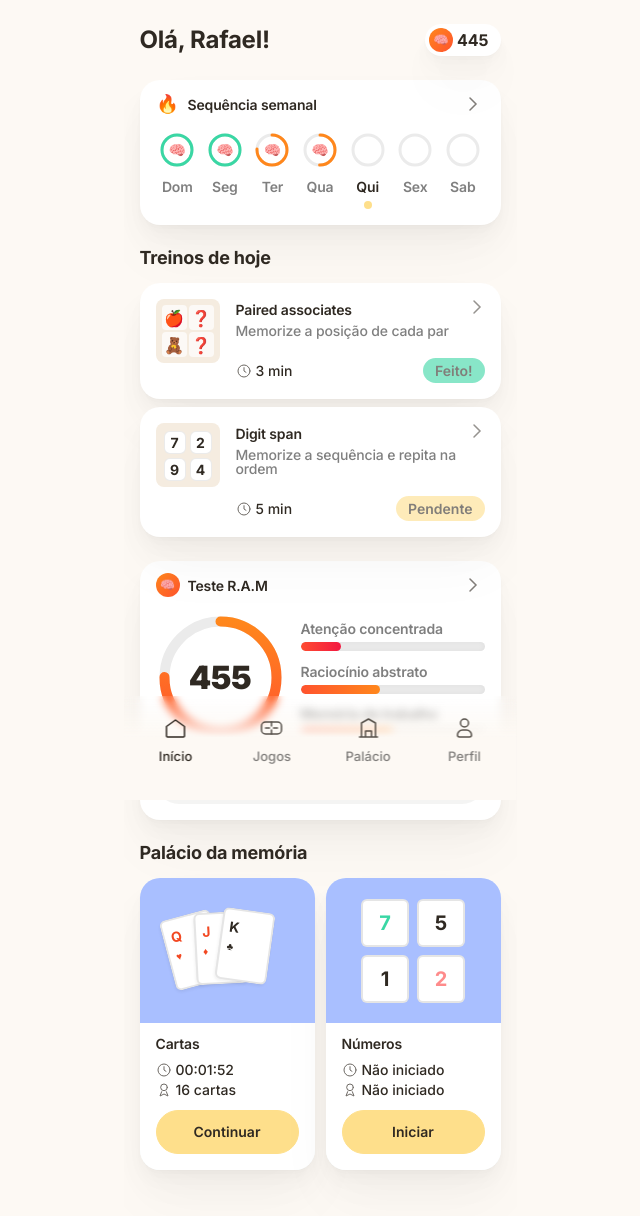
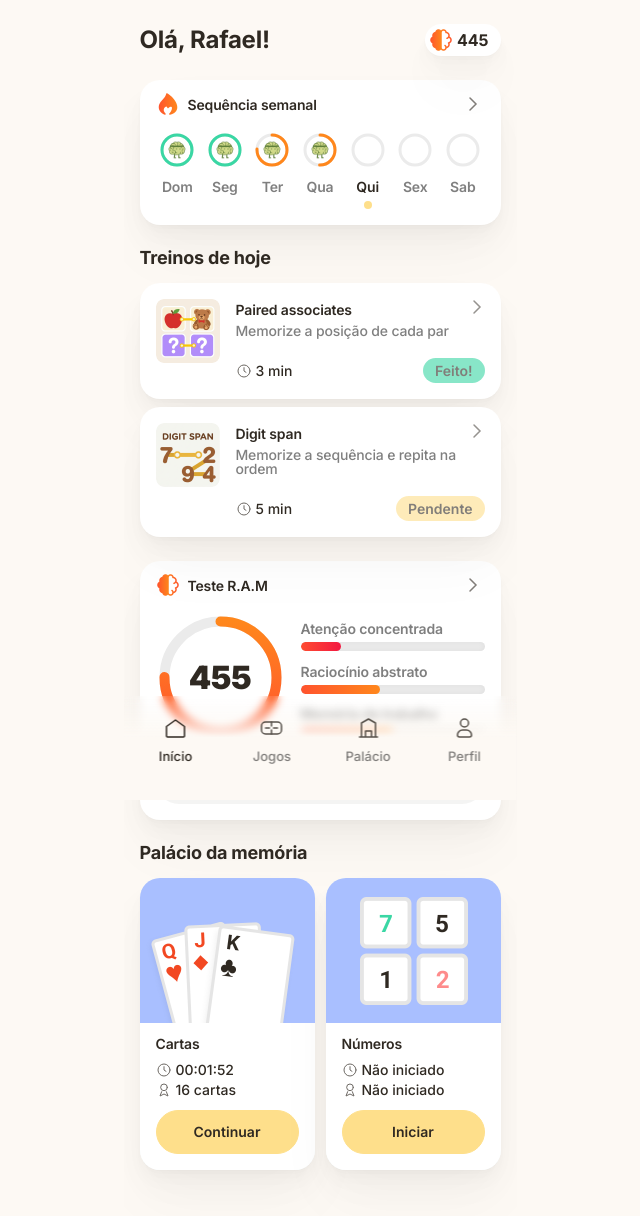
Before and after one commit to victorlunadesigner/memory-club-prototypes, a plain HTML site: page prototype-02/daily.html in a window 1280 px wide. Shown: the whole page, without its empty margins (320-960 px from the left). Drawn offline with Linux system fonts and the light colour scheme.

Commit message:
Sync prototypes from memory-club

```diff
--- a/prototype-02/daily.html
+++ b/prototype-02/daily.html
@@ -21,14 +21,18 @@
       <header class="home-header">
         <h1 class="home-header__greeting">Olá, Rafael!</h1>
         <a href="profile.html" class="points-pill" aria-label="445 pontos">
-          <span class="points-pill__icon" aria-hidden="true">🧠</span>
+          <span class="points-pill__icon">
+            <img src="assets/icon-brain.png" width="24" height="24" alt="" aria-hidden="true">
+          </span>
           <span class="points-pill__value">445</span>
         </a>
       </header>
 
       <section class="card streak-card" aria-label="Sequência semanal">
         <div class="card-header">
-          <span class="card-header__icon card-header__icon--fire" aria-hidden="true">🔥</span>
+          <span class="card-header__icon">
+            <img src="assets/icon-fire.png" width="24" height="24" alt="" aria-hidden="true">
+          </span>
           <span class="card-header__title">Sequência semanal</span>
           <svg class="card-header__chevron" width="24" height="24" viewBox="0 0 24 24" fill="none" stroke="currentColor" stroke-width="1.5" stroke-linecap="round" aria-hidden="true">
             <path d="M9 6l6 6-6 6"/>
@@ -42,7 +46,9 @@
                 <circle class="streak-day__fill streak-day__fill--green" cx="18" cy="18" r="15"
                   stroke-dasharray="94.2" stroke-dashoffset="0"/>
               </svg>
-              <span class="streak-day__brain" aria-hidden="true">🧠</span>
+              <span class="streak-day__brain">
+                <img src="assets/brain-mascot.png" width="22" height="22" alt="" aria-hidden="true">
+              </span>
             </div>
             <span class="streak-day__label">Dom</span>
           </div>
@@ -53,7 +59,9 @@
                 <circle class="streak-day__fill streak-day__fill--green" cx="18" cy="18" r="15"
                   stroke-dasharray="94.2" stroke-dashoffset="0"/>
               </svg>
-              <span class="streak-day__brain" aria-hidden="true">🧠</span>
+              <span class="streak-day__brain">
+                <img src="assets/brain-mascot.png" width="22" height="22" alt="" aria-hidden="true">
+              </span>
             </div>
             <span class="streak-day__label">Seg</span>
           </div>
@@ -64,7 +72,9 @@
                 <circle class="streak-day__fill streak-day__fill--orange" cx="18" cy="18" r="15"
                   stroke-dasharray="94.2" stroke-dashoffset="23"/>
               </svg>
-              <span class="streak-day__brain" aria-hidden="true">🧠</span>
+              <span class="streak-day__brain">
+                <img src="assets/brain-mascot.png" width="22" height="22" alt="" aria-hidden="true">
+              </span>
             </div>
             <span class="streak-day__label">Ter</span>
           </div>
@@ -75,7 +85,9 @@
                 <circle class="streak-day__fill streak-day__fill--orange" cx="18" cy="18" r="15"
                   stroke-dasharray="94.2" stroke-dashoffset="47"/>
               </svg>
-              <span class="streak-day__brain" aria-hidden="true">🧠</span>
+              <span class="streak-day__brain">
+                <img src="assets/brain-mascot.png" width="22" height="22" alt="" aria-hidden="true">
+              </span>
             </div>
             <span class="streak-day__label">Qua</span>
           </div>
@@ -113,9 +125,7 @@
           <svg class="training-card__chevron" width="24" height="24" viewBox="0 0 24 24" fill="none" stroke="currentColor" stroke-width="1.5" stroke-linecap="round" aria-hidden="true">
             <path d="M9 6l6 6-6 6"/>
           </svg>
-          <div class="training-card__thumb training-card__thumb--pairs" aria-hidden="true">
-            <span>🍎</span><span>❓</span><span>🧸</span><span>❓</span>
-          </div>
+          <img class="training-card__thumb" src="assets/thumb-paired-associates.png" width="64" height="64" alt="" aria-hidden="true">
           <h3 class="training-card__title">Paired associates</h3>
           <p class="training-card__desc">Memorize a posição de cada par</p>
           <div class="training-card__footer">
@@ -133,9 +143,7 @@
           <svg class="training-card__chevron" width="24" height="24" viewBox="0 0 24 24" fill="none" stroke="currentColor" stroke-width="1.5" stroke-linecap="round" aria-hidden="true">
             <path d="M9 6l6 6-6 6"/>
           </svg>
-          <div class="training-card__thumb training-card__thumb--digits" aria-hidden="true">
-            <span>7</span><span>2</span><span>9</span><span>4</span>
-          </div>
+          <img class="training-card__thumb" src="assets/thumb-digit-span.png" width="64" height="64" alt="" aria-hidden="true">
           <h3 class="training-card__title">Digit span</h3>
           <p class="training-card__desc">Memorize a sequência e repita na ordem</p>
           <div class="training-card__footer">
@@ -152,7 +160,9 @@
 
       <section class="card ram-card" aria-label="Teste R.A.M">
         <div class="card-header">
-          <span class="card-header__icon card-header__icon--brain" aria-hidden="true">🧠</span>
+          <span class="card-header__icon">
+            <img src="assets/icon-brain.png" width="24" height="24" alt="" aria-hidden="true">
+          </span>
           <span class="card-header__title">Teste R.A.M</span>
           <svg class="card-header__chevron" width="24" height="24" viewBox="0 0 24 24" fill="none" stroke="currentColor" stroke-width="1.5" stroke-linecap="round" aria-hidden="true">
             <path d="M9 6l6 6-6 6"/>
@@ -188,11 +198,7 @@
       <div class="palace-grid">
         <a href="#" class="palace-tile">
           <div class="palace-tile__visual">
-            <div class="palace-tile__cards" aria-hidden="true">
-              <div class="playing-card playing-card--q">Q<span class="playing-card__suit">♥</span></div>
-              <div class="playing-card playing-card--j">J<span class="playing-card__suit">♦</span></div>
-              <div class="playing-card playing-card--k">K<span class="playing-card__suit">♣</span></div>
-            </div>
+            <img src="assets/palace-cards.png" alt="" aria-hidden="true">
           </div>
           <div class="palace-tile__body">
             <h3 class="palace-tile__title">Cartas</h3>
@@ -216,12 +222,7 @@
 
         <a href="#" class="palace-tile">
           <div class="palace-tile__visual">
-            <div class="palace-tile__numbers" aria-hidden="true">
-              <div class="num-tile num-tile--green">7</div>
-              <div class="num-tile">5</div>
-              <div class="num-tile">1</div>
-              <div class="num-tile num-tile--red">2</div>
-            </div>
+            <img src="assets/palace-numbers.png" alt="" aria-hidden="true">
           </div>
           <div class="palace-tile__body">
             <h3 class="palace-tile__title">Números</h3>
--- a/prototype-02/styles.css
+++ b/prototype-02/styles.css
@@ -112,11 +112,15 @@ body {
   justify-content: center;
   width: 24px;
   height: 24px;
-  border-radius: 50%;
-  background: linear-gradient(135deg, #FF871C, #FF532E);
-  color: #fff;
-  font-size: 12px;
-  line-height: 1;
+  flex-shrink: 0;
+}
+
+.points-pill__icon img,
+.card-header__icon img {
+  display: block;
+  width: 24px;
+  height: 24px;
+  object-fit: contain;
 }
 
 .points-pill__value {
@@ -207,19 +211,6 @@ body {
   display: flex;
   align-items: center;
   justify-content: center;
-  font-size: 16px;
-  line-height: 1;
-}
-
-.card-header__icon--brain {
-  background: linear-gradient(135deg, #FF871C, #FF532E);
-  border-radius: 50%;
-  color: #fff;
-  font-size: 12px;
-}
-
-.card-header__icon--fire {
-  font-size: 18px;
 }
 
 /* Weekly streak */
@@ -276,8 +267,13 @@ body {
   display: flex;
   align-items: center;
   justify-content: center;
-  font-size: 14px;
-  line-height: 1;
+}
+
+.streak-day__brain img {
+  display: block;
+  width: 22px;
+  height: 22px;
+  object-fit: contain;
 }
 
 .streak-day__label {
@@ -347,43 +343,8 @@ body {
   width: 64px;
   height: 64px;
   border-radius: var(--radius-sm);
-  overflow: hidden;
-  background: var(--thumb-bg);
-}
-
-.training-card__thumb--pairs {
-  display: grid;
-  grid-template-columns: 1fr 1fr;
-  gap: 2px;
-  padding: 6px;
-}
-
-.training-card__thumb--pairs span {
-  display: flex;
-  align-items: center;
-  justify-content: center;
-  background: rgba(255, 255, 255, 0.7);
-  border-radius: 4px;
-  font-size: 16px;
-}
-
-.training-card__thumb--digits {
-  display: grid;
-  grid-template-columns: 1fr 1fr;
-  gap: 4px;
-  padding: 8px;
-}
-
-.training-card__thumb--digits span {
-  display: flex;
-  align-items: center;
-  justify-content: center;
-  background: #fff;
-  border: 1px solid rgba(0, 0, 0, 0.08);
-  border-radius: 6px;
-  font-size: 14px;
-  font-weight: 700;
-  color: var(--primary);
+  object-fit: cover;
+  display: block;
 }
 
 .training-card__title {
@@ -584,83 +545,17 @@ body {
 
 .palace-tile__visual {
   height: 145px;
-  background: var(--blue-soft);
-  display: flex;
-  align-items: center;
-  justify-content: center;
   overflow: hidden;
   position: relative;
 }
 
-.palace-tile__cards {
-  position: relative;
-  width: 120px;
-  height: 90px;
+.palace-tile__visual img {
+  display: block;
+  width: 100%;
+  height: 100%;
+  object-fit: cover;
+  object-position: center;
 }
-
-.playing-card {
-  position: absolute;
-  width: 52px;
-  height: 72px;
-  background: #fff;
-  border: 2px solid rgba(0, 0, 0, 0.1);
-  border-radius: 6px;
-  display: flex;
-  flex-direction: column;
-  align-items: flex-start;
-  padding: 6px;
-  font-weight: 700;
-  font-size: 14px;
-  box-shadow: -1px 2px 3px rgba(0, 0, 0, 0.05);
-}
-
-.playing-card--q {
-  left: 0;
-  top: 8px;
-  transform: rotate(-15deg);
-  color: #F24822;
-}
-
-.playing-card--j {
-  left: 28px;
-  top: 6px;
-  transform: rotate(-3deg);
-  color: #F24822;
-}
-
-.playing-card--k {
-  left: 52px;
-  top: 4px;
-  transform: rotate(8deg);
-  color: var(--primary);
-}
-
-.playing-card__suit {
-  font-size: 10px;
-  margin-top: 2px;
-}
-
-.palace-tile__numbers {
-  display: grid;
-  grid-template-columns: 1fr 1fr;
-  gap: 8px;
-}
-
-.num-tile {
-  width: 48px;
-  height: 48px;
-  background: #fff;
-  border: 2px solid rgba(0, 0, 0, 0.1);
-  border-radius: 6px;
-  display: flex;
-  align-items: center;
-  justify-content: center;
-  font-size: 20px;
-  font-weight: 700;
-}
-
-.num-tile--green { color: var(--green); }
-.num-tile--red { color: var(--danger); }
 
 .palace-tile__body {
   background: var(--surface);
```
Also changed, not shown: prototype-02/assets/brain-mascot.png (added), prototype-02/assets/icon-brain.png (added), prototype-02/assets/icon-fire.png (added), prototype-02/assets/palace-cards.png (added), prototype-02/assets/palace-numbers.png (added), prototype-02/assets/thumb-digit-span.png (added), prototype-02/assets/thumb-paired-associates.png (added).
